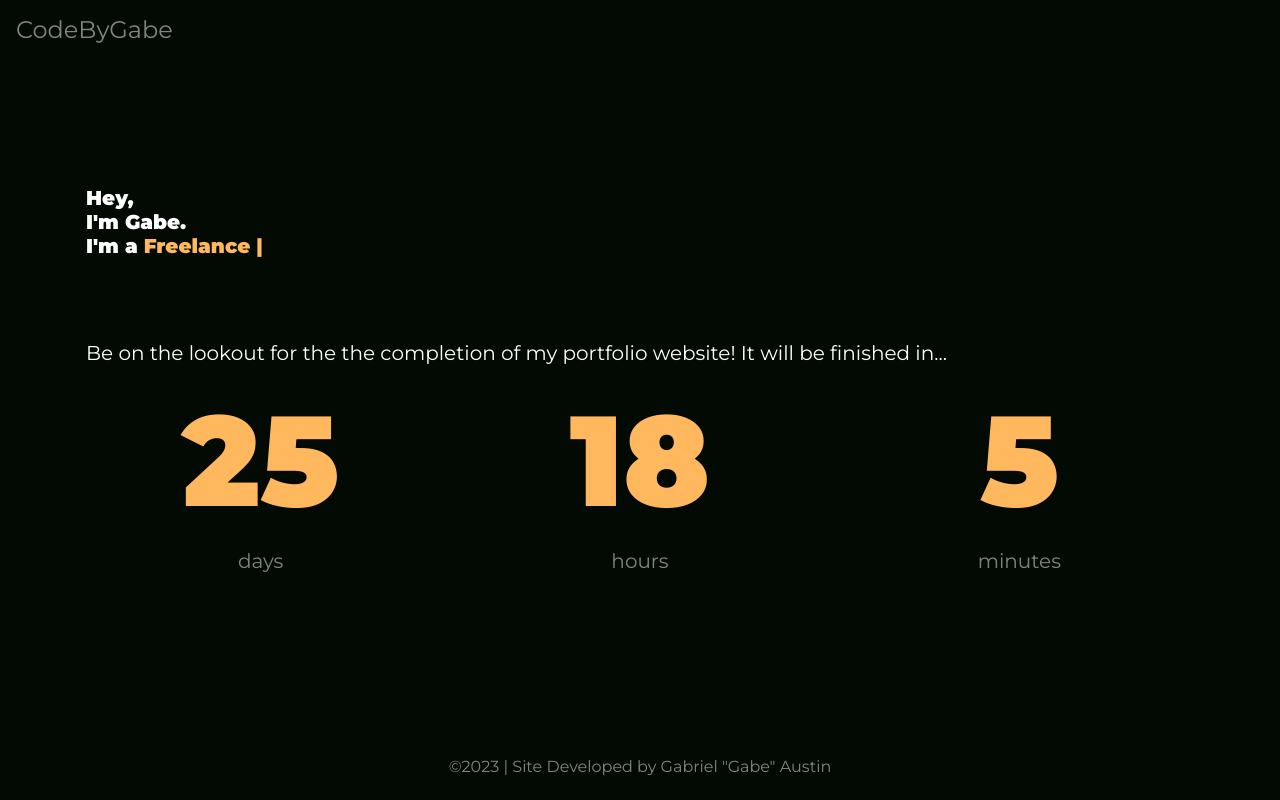
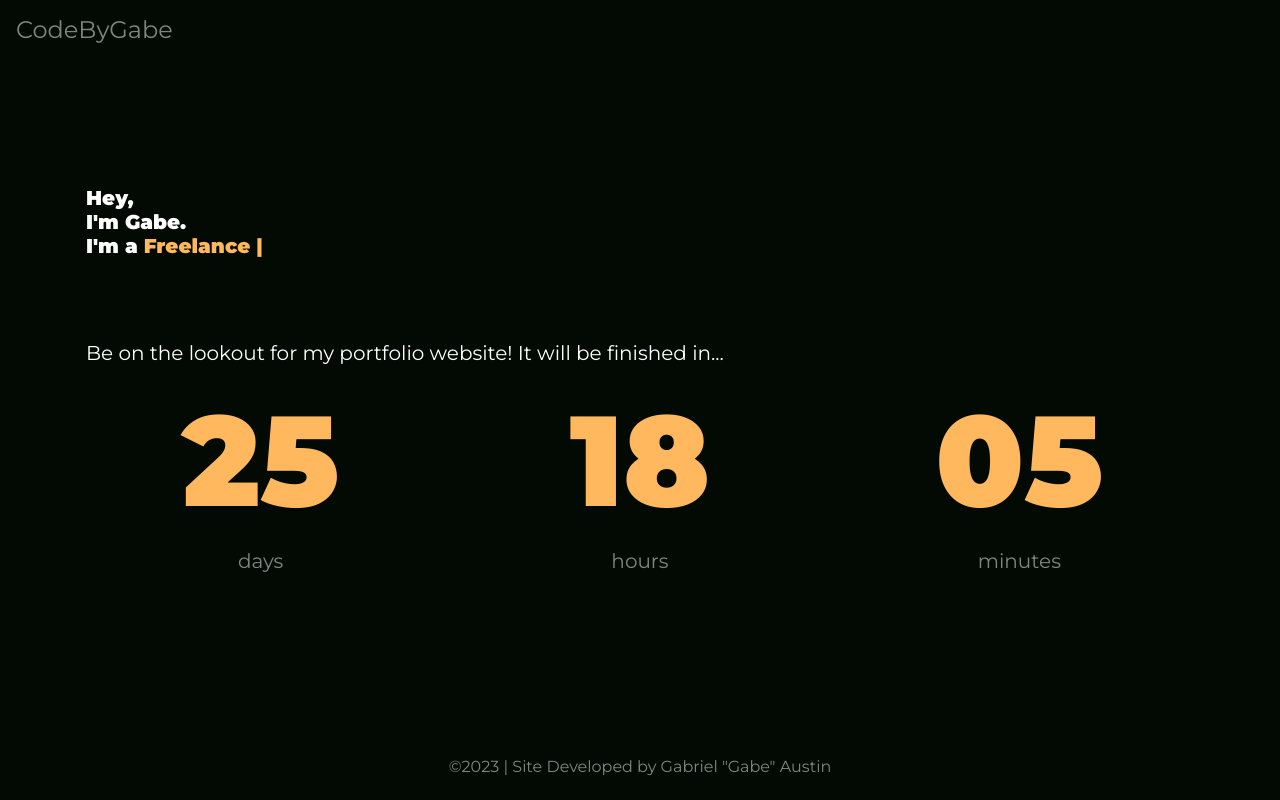
Before and after one commit to gabeaustin/web-dev-coming-soon, a plain HTML site: page index.html in a window 1280 px wide. Drawn offline with nearby package versions, Linux system fonts and the light colour scheme.

Commit message:
added zero in front of single digit numbers

```diff
--- a/index.html
+++ b/index.html
@@ -58,7 +58,7 @@
         </div>
 
         <div class="sub-heading">
-          <div>Be on the lookout for the the completion of my portfolio website! It will be finished in...</div>
+          <div>Be on the lookout for my portfolio website! It will be finished in...</div>
         </div>
 
         <div class="countdown-full-section">
--- a/main.js
+++ b/main.js
@@ -6,6 +6,6 @@ let days = Math.floor(t / (1000 * 60 * 60 * 24));
 let hours = Math.floor((t % (1000 * 60 * 60 * 24)) / (1000 * 60 * 60));
 let minutes = Math.floor((t % (1000 * 60 * 60)) / (1000 * 60));
 
-document.getElementById("days").innerHTML = days;
-document.getElementById("hours").innerHTML = hours;
-document.getElementById("minutes").innerHTML = minutes;
+document.getElementById("days").innerHTML = days.toString();
+document.getElementById("hours").innerHTML = hours.toString().padStart(2, "0");
+document.getElementById("minutes").innerHTML = minutes.toString().padStart(2, "0");
```
